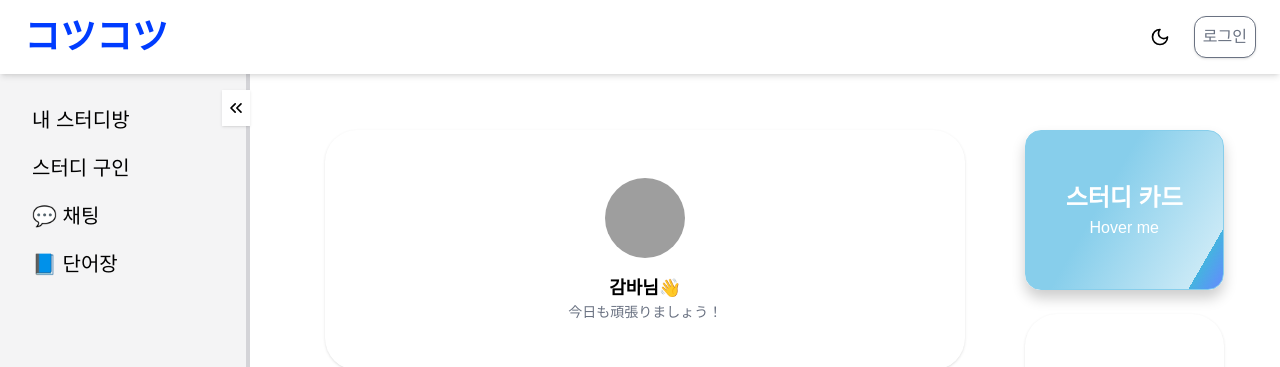
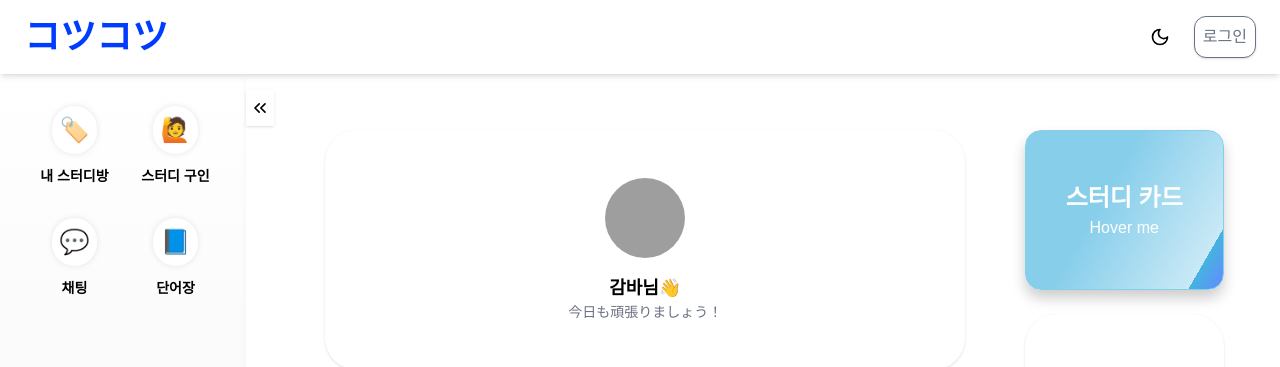
Before and after one commit to Globalin-IT-3Group/frontend, a React (Vite) app: page / in a window 1280 px wide. Shown: the top 367 px of the page. Built offline with nearby package versions, Linux system fonts and the light colour scheme; no server answers; grey boxes are pictures that could not be loaded; a web font is replaced by a local one.

Commit message:
update: 사이드바 디자인 변경

```diff
--- a/src/components/layouts/BaseLayout.jsx
+++ b/src/components/layouts/BaseLayout.jsx
@@ -37,7 +37,7 @@ export default function BaseLayout({ children, SidebarComponent }) {
               width: sidebarOpen ? sidebarWidth : 0,
               minWidth: sidebarOpen ? "150px" : "0px",
             }}
-            className="bg-zinc-100 dark:bg-zinc-900 relative transition-all duration-300 overflow-visible"
+            className="bg-gradient-to-b from-white to-zinc-100  dark:bg-zinc-900 relative transition-all duration-300 overflow-visible"
           >
             <div className="h-full">
               {SidebarComponent && <SidebarComponent />}
@@ -45,7 +45,7 @@ export default function BaseLayout({ children, SidebarComponent }) {
               {(sidebarOpen || sidebarClosing) && (
                 <button
                   onClick={() => setSidebarOpen(false)}
-                  className="absolute top-4 right-0 z-50 bg-white dark:bg-zinc-800 px-1 py-2 shadow hover:bg-zinc-200 dark:hover:bg-zinc-600"
+                  className="absolute top-4 right-[-24px] z-50 bg-white dark:bg-zinc-800 px-1 py-2 shadow hover:bg-zinc-200 dark:hover:bg-zinc-600"
                 >
                   <FiChevronsLeft className="text-xl dark:text-white" />
                 </button>
@@ -70,7 +70,7 @@ export default function BaseLayout({ children, SidebarComponent }) {
                     window.addEventListener("mousemove", handleMouseMove);
                     window.addEventListener("mouseup", handleMouseUp);
                   }}
-                  className="absolute right-0 top-0 h-full w-1 cursor-col-resize bg-zinc-300 dark:bg-zinc-800"
+                  className="absolute right-0 top-0 h-full w-1 cursor-col-resize shadow-md bg-white dark:bg-zinc-800"
                 />
               )}
             </div>
--- a/src/components/navigation/BasicSidebar.jsx
+++ b/src/components/navigation/BasicSidebar.jsx
@@ -3,31 +3,43 @@ import { Link } from "react-router-dom";
 function BasicSidebar() {
   return (
     <div className="h-full p-4 dark:text-white">
-      <ul className="p-4 space-y-5">
-        <li>
+      <ul className="grid grid-cols-2 gap-x-4 gap-y-8 p-4">
+        <li className="flex flex-col items-center gap-3">
           <Link
             to="/study/mystudyroom"
-            className="block text-xl flex hover:text-blue-500 transition-colors"
+            className="flex flex-col items-center gap-3"
           >
-            내 스터디방
+            <label className="inline-flex items-center justify-center bg-white rounded-full p-2 text-2xl shadow-[0_0_6px_rgba(0,0,0,0.1)] hover:text-white hover:bg-gradient-to-bl from-blue-200 to-blue-400 transition-all duration-300">
+              🏷️
+            </label>
+            <p className="text-sm font-bold">내 스터디방</p>
           </Link>
         </li>
-        <li>
+        <li className="flex flex-col items-center gap-3">
           <Link
             to="/study/recruit"
-            className="block text-xl flex hover:text-blue-500 transition-colors"
+            className="flex flex-col items-center gap-3"
           >
-            스터디 구인
+            <label className="inline-flex items-center justify-center bg-white rounded-full p-2 text-2xl shadow-[0_0_6px_rgba(0,0,0,0.1)] hover:text-white hover:bg-gradient-to-bl from-blue-200 to-blue-400 transition-all duration-300">
+              🙋
+            </label>
+            <p className="text-sm font-bold">스터디 구인</p>
           </Link>
         </li>
-        <li>
-          <Link to="/chat" className="block text-xl flex">
-            <p className="hover:text-blue-500 transition-colors">💬 채팅</p>
+        <li className="flex flex-col items-center gap-3">
+          <Link to="/chat" className="flex flex-col items-center gap-3">
+            <label className="inline-flex items-center justify-center bg-white rounded-full p-2 text-2xl shadow-[0_0_6px_rgba(0,0,0,0.1)] hover:text-white hover:bg-gradient-to-bl from-blue-200 to-blue-400 transition-all duration-300">
+              💬
+            </label>
+            <p className="text-sm font-bold">채팅</p>
           </Link>
         </li>
-        <li>
-          <Link to="/word" className="block text-xl flex">
-            <p className="hover:text-blue-500 transition-colors">📘 단어장</p>
+        <li className="flex flex-col items-center gap-3">
+          <Link to="/word" className="flex flex-col items-center gap-3">
+            <label className="inline-flex items-center justify-center bg-white rounded-full p-2 text-2xl shadow-[0_0_6px_rgba(0,0,0,0.1)] hover:text-white hover:bg-gradient-to-bl from-blue-200 to-blue-400 transition-all duration-300">
+              📘
+            </label>
+            <p className="text-sm font-bold">단어장</p>
           </Link>
         </li>
       </ul>
```
